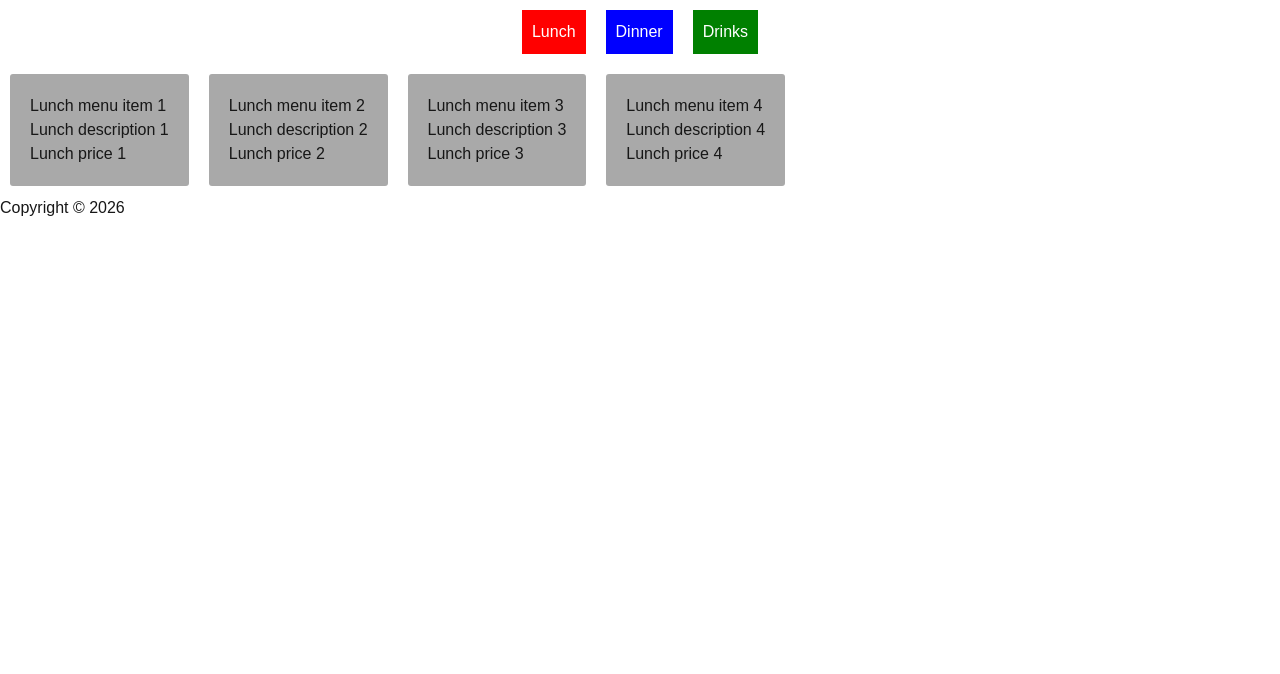
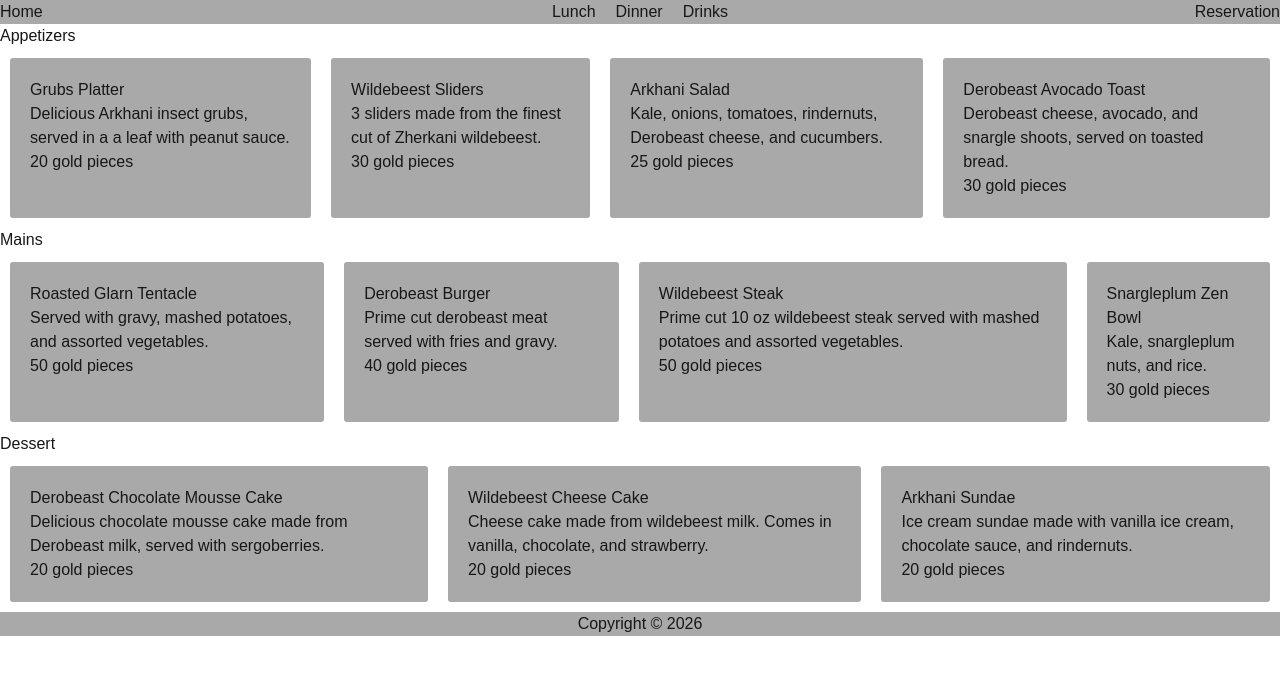
Before and after one commit to alex-badila/alex-badila-wddm132-assignment-2, a Next.js app: page /lunch in a window 1280 px wide. Shown: the top 674 px of the page. Built offline with nearby package versions, Linux system fonts and the light colour scheme.

Commit message:
Added the reservation form and its functionelity, as well as starting to add the names of the dishes to the main

```diff
--- a/app/dinner/page.tsx
+++ b/app/dinner/page.tsx
@@ -7,11 +7,25 @@ function Dinner(props: any) {
   return (
     <>
       <Header />
+      <h2>Appetizers</h2>
       <div className="cardContainer">
-          <Card menuItem="Dinner menu item 1" description="Dinner description 1" price="Dinner price 1"/>
-          <Card menuItem="Dinner menu item 2" description="Dinner description 2" price="Dinner price 2"/>
-          <Card menuItem="Dinner menu item 3" description="Dinner description 3" price="Dinner price 3"/>
-          <Card menuItem="Dinner menu item 4" description="Dinner description 4" price="Dinner price 4"/>
+          <Card menuItem="Grubs Platter" description="Delicious Arkhani insect grubs, served in a a leaf with peanut sauce." price="20 gold pieces"/>
+          <Card menuItem="Wildebeest Sliders" description="3 sliders made from the finest cut of Zherkani wildebeest." price="30 gold pieces"/>
+          <Card menuItem="Shining Butterfly Soup" description="Soup made from the mystical shining butterly. It glows!" price="25 gold pieces"/>
+          <Card menuItem="Glarn Tentacle Soup" description="Soup of the tentacles of the famous Glarn beast. Contains potatoes and sour cream." price="30 gold pieces"/>
+      </div>
+      <h2>Mains</h2>
+      <div className="cardContainer">
+          <Card menuItem="Roasted Glarn Tentacle" description="Served with gravy, mashed potatoes, and assorted vegetables." price="50 gold pieces"/>
+          <Card menuItem="Franglesangle Nachos" description="Served with famous franglesangle sauce that is to die for!" price="35 gold pieces"/>
+          <Card menuItem="Wildebeest Steak" description="Prime cut 10 oz wildebeest steak served with mashed potatoes and assorted vegetables." price="25 gold pieces"/>
+          <Card menuItem="Magical Lightbug Pasta" description="Magical lightbug served with iteratto pasta. You can still see it shine even after death!" price="40 gold pieces"/>
+      </div>
+      <h2>Dessert</h2>
+      <div className="cardContainer">
+          <Card menuItem="Derobeast Chocolate Mousse Cake" description="Delicious chocolate mousse cake made from Derobeast milk, served with sergoberries." price="20 gold pieces"/>
+          <Card menuItem="Wildebeest Cheese Cake" description="Cheese cake made from wildebeest milk. Comes in vanilla, chocolate, and strawberry." price="20 gold pieces"/>
+          <Card menuItem="Arkhani Sundae" description="Ice cream sundae made with vanilla ice cream, chocolate sauce, and rindernuts." price="20 gold pieces"/>
       </div>
       <Footer />
     </>
--- a/app/globals.css
+++ b/app/globals.css
@@ -25,30 +25,10 @@ body {
   font-family: Arial, Helvetica, sans-serif;
 }
 
-#lunchButton {
-  background-color: red;
-  color: white;
-  padding: 10px;
-  margin: 10px;
-}
-
-#dinnerButton {
-  background-color: blue;
-  color: white;
-  padding: 10px;
-  margin: 10px;
-}
-
-#drinksButton {
-  background-color: green;
-  color: white;
-  padding: 10px;
-  margin: 10px;
-}
-
-.buttonContainer {
+.navContainer {
   display: flex;
-  justify-content: center;
+  align-items: center;
+  background-color: darkgrey;
 }
 
 .cardContainer {
@@ -61,3 +41,31 @@ body {
   margin: 10px;
   border-radius: 3px;
 }
+
+.navHome {
+  margin-right: auto;
+}
+
+.navLeft, .navRight {
+  flex: 1;
+}
+
+.navCenter {
+  display: flex;
+  gap: 20px;
+}
+
+.navRight {
+  text-align: right;
+}
+
+.submitButton {
+  background-color: darkgrey;
+  border-radius: 3px;
+  border: 1px solid white;
+}
+
+.footer {
+  background-color: darkgrey;
+  text-align: center;
+}
--- a/app/header.tsx
+++ b/app/header.tsx
@@ -2,10 +2,18 @@ import Link from "next/link"
 
 const Header = () => {
   return (
-    <div className="buttonContainer">
-      <Link href="/lunch"><button id="lunchButton">Lunch</button></Link>
-      <Link href="/dinner"><button id="dinnerButton">Dinner</button></Link>
-      <Link href="/drinks"><button id="drinksButton">Drinks</button></Link>
+    <div className="navContainer">
+      <div className="navLeft">
+        <Link href="/">Home</Link>
+      </div>
+      <div className="navCenter">
+        <Link href="/lunch">Lunch</Link>
+        <Link href="/dinner">Dinner</Link>
+        <Link href="/drinks">Drinks</Link>
+      </div>
+      <div className="navRight">
+        <Link href="/reservation">Reservation</Link>
+      </div>
     </div>
   );
 }
--- a/app/lunch/page.tsx
+++ b/app/lunch/page.tsx
@@ -7,11 +7,25 @@ function Lunch(props: any) {
   return (
     <>
       <Header />
+      <h2>Appetizers</h2>
       <div className="cardContainer">
-          <Card menuItem="Lunch menu item 1" description="Lunch description 1" price="Lunch price 1"/>
-          <Card menuItem="Lunch menu item 2" description="Lunch description 2" price="Lunch price 2"/>
-          <Card menuItem="Lunch menu item 3" description="Lunch description 3" price="Lunch price 3"/>
-          <Card menuItem="Lunch menu item 4" description="Lunch description 4" price="Lunch price 4"/>
+          <Card menuItem="Grubs Platter" description="Delicious Arkhani insect grubs, served in a a leaf with peanut sauce." price="20 gold pieces"/>
+          <Card menuItem="Wildebeest Sliders" description="3 sliders made from the finest cut of Zherkani wildebeest." price="30 gold pieces"/>
+          <Card menuItem="Arkhani Salad" description="Kale, onions, tomatoes, rindernuts, Derobeast cheese, and cucumbers." price="25 gold pieces"/>
+          <Card menuItem="Derobeast Avocado Toast" description="Derobeast cheese, avocado, and snargle shoots, served on toasted bread." price="30 gold pieces"/>
+      </div>
+      <h2>Mains</h2>
+      <div className="cardContainer">
+          <Card menuItem="Roasted Glarn Tentacle" description="Served with gravy, mashed potatoes, and assorted vegetables." price="50 gold pieces"/>
+          <Card menuItem="Derobeast Burger" description="Prime cut derobeast meat served with fries and gravy." price="40 gold pieces"/>
+          <Card menuItem="Wildebeest Steak" description="Prime cut 10 oz wildebeest steak served with mashed potatoes and assorted vegetables." price="50 gold pieces"/>
+          <Card menuItem="Snargleplum Zen Bowl" description="Kale, snargleplum nuts, and rice." price="30 gold pieces"/>
+      </div>
+      <h2>Dessert</h2>
+      <div className="cardContainer">
+          <Card menuItem="Derobeast Chocolate Mousse Cake" description="Delicious chocolate mousse cake made from Derobeast milk, served with sergoberries." price="20 gold pieces"/>
+          <Card menuItem="Wildebeest Cheese Cake" description="Cheese cake made from wildebeest milk. Comes in vanilla, chocolate, and strawberry." price="20 gold pieces"/>
+          <Card menuItem="Arkhani Sundae" description="Ice cream sundae made with vanilla ice cream, chocolate sauce, and rindernuts." price="20 gold pieces"/>
       </div>
       <Footer />
     </>
--- /dev/null
+++ b/app/reservation/page.tsx
@@ -0,0 +1,71 @@
+"use client";
+import { useState } from 'react';
+import Header from '../header';
+import Footer from '../footer';
+
+const Reservation = () => {
+  const [formData, setFormData] = useState({
+    name: "",
+    numPeople: "",
+    reservationDate: "",
+    reservationTime: "",
+    message: ""
+  });
+
+  const handleChange = (e: any) => {
+    setFormData({ ...formData, [e.target.name]: e.target.value });
+  }
+
+  const handleSubmitClick = (e: any) => {
+    // Break up the information sent in by the form into its individual parts
+    const {name, numPeople, reservationDate, reservationTime, message} = formData;
+
+    // Prepare a confirmation message
+    const confirmationMessage = `Reservation confirmed! You are booked under ${name} for ${numPeople} people on ${reservationDate} at ${reservationTime}. You have also said ${message}. See you then!`;
+
+    // Display the confirmation message with an alert
+    alert(confirmationMessage);
+
+    // Reset the values of formData
+    setFormData({
+        name: "",
+        numPeople: "",
+        reservationDate: "",
+        reservationTime: "",
+        message: ""
+    });
+  }
+
+  return (
+    <>
+      <Header />
+      <h2>Book a reservation today!</h2>
+      <form className="reservationForm">
+        <div className="nameForm">
+          <label htmlFor="name">Name:</label>
+          <input type="text" id="name" name="name" value={formData.name} onChange={handleChange} />
+        </div>
+        <div className="numPeopleForm">
+          <label htmlFor="numPeople">Number of People (max 10):</label>
+          <input type="number" id="numPeople" name="numPeople" min="1" max="10" value={formData.numPeople} onChange={handleChange} />
+        </div>
+        <div className="reservationDateForm">
+          <label htmlFor="reservationDate">Date:</label>
+          <input type="date" id="reservationDate" name="reservationDate" value={formData.reservationDate} onChange={handleChange} />
+        </div>
+        <div className="reservationTimeForm">
+          <label htmlFor="reservationTime">Time:</label>
+          <input type="time" id="reservationTime" name="reservationTime" value={formData.reservationTime} onChange={handleChange} />
+        </div>
+        <div className="messageForm">
+          <label htmlFor="message">Message:</label>
+          <textarea name="message" id="message" value={formData.message} onChange={handleChange} />
+        </div>
+        <input type="submit" className="submitButton" id="submitButton" value="Submit" onClick={handleSubmitClick} />
+      </form>
+      <Footer />
+    </>
+  );
+}
+
+export default Reservation;
```
